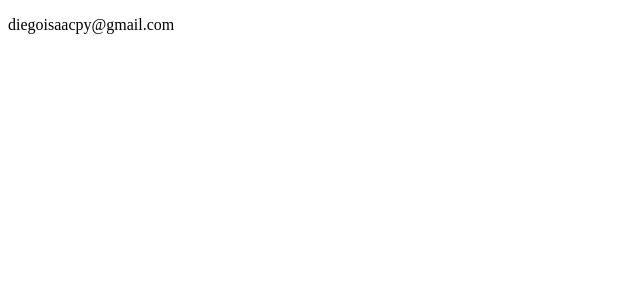
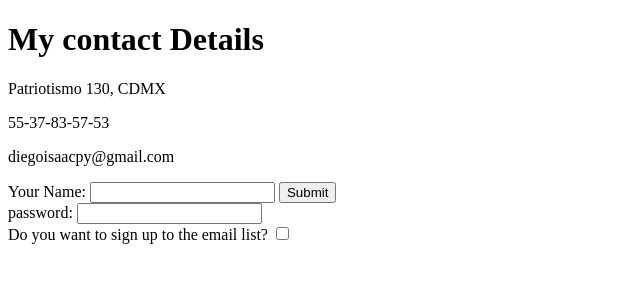
Before and after one commit to diegoisaacpy/WebDevelopment-wu, a plain HTML site: page HTML-PersonalSite/contact.html in a window 1280 px wide. Shown: the whole page, without its empty margins (0-640 px from the left). Drawn offline with Linux system fonts and the light colour scheme.

Commit message:
Form added

```diff
--- a/HTML-PersonalSite/contact.html
+++ b/HTML-PersonalSite/contact.html
@@ -5,6 +5,20 @@
     <title></title>
   </head>
   <body>
+    <h1>My contact Details</h1>
+    <p>Patriotismo 130, CDMX</p>
+    <p>55-37-83-57-53</p>
     <p>diegoisaacpy@gmail.com</p>
+
+    <form class="" action="index.html" method="post">
+      <label>Your Name:</label>
+      <input type="text">
+      <input type="submit"><br>
+      <label for="">password: </label>
+      <input type="password" name="" id=""><br>
+      <label for="">Do you want to sign up to the email list?</label>
+      <input type="checkbox">
+
+    </form>
   </body>
 </html>
```
